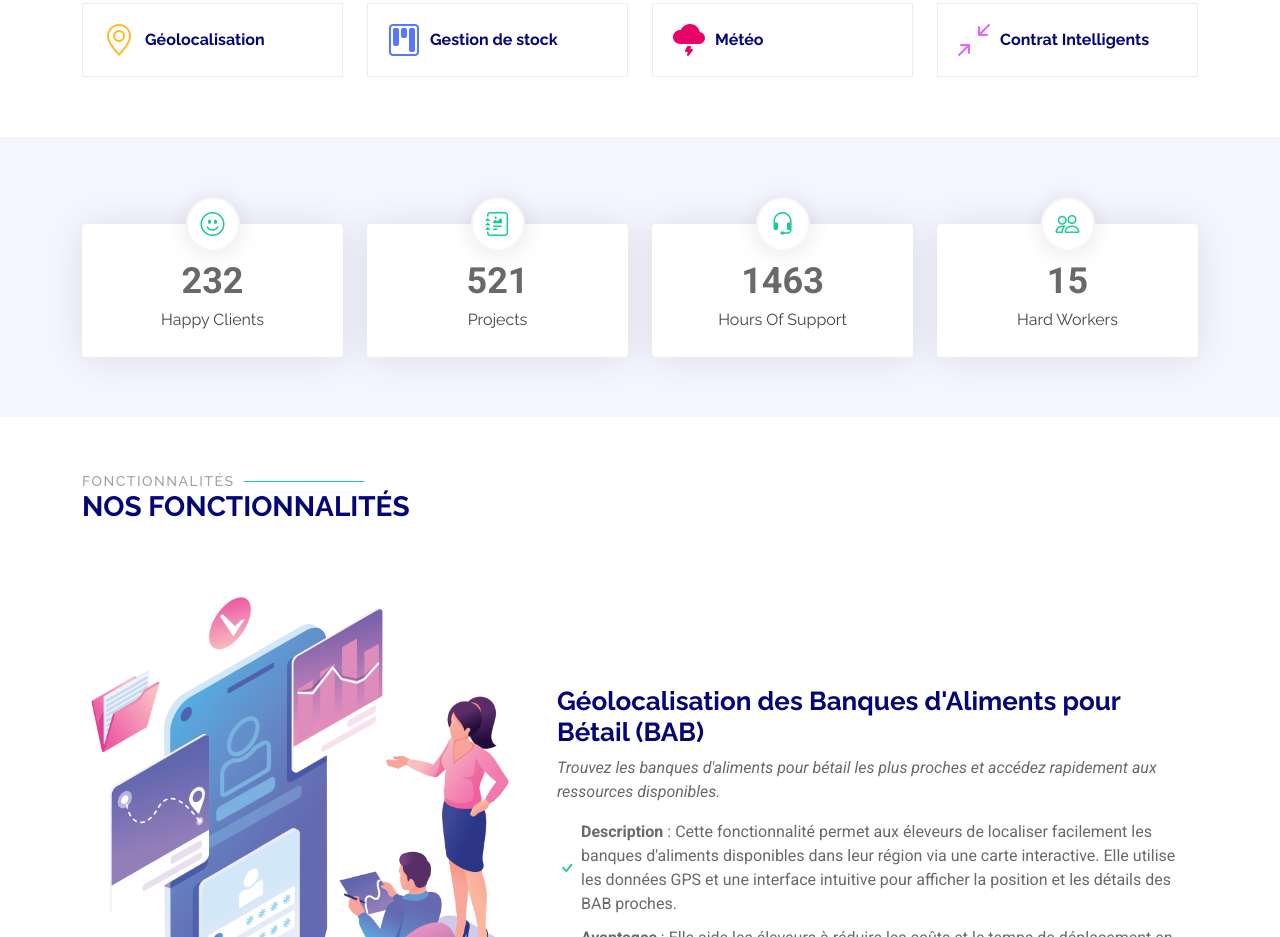
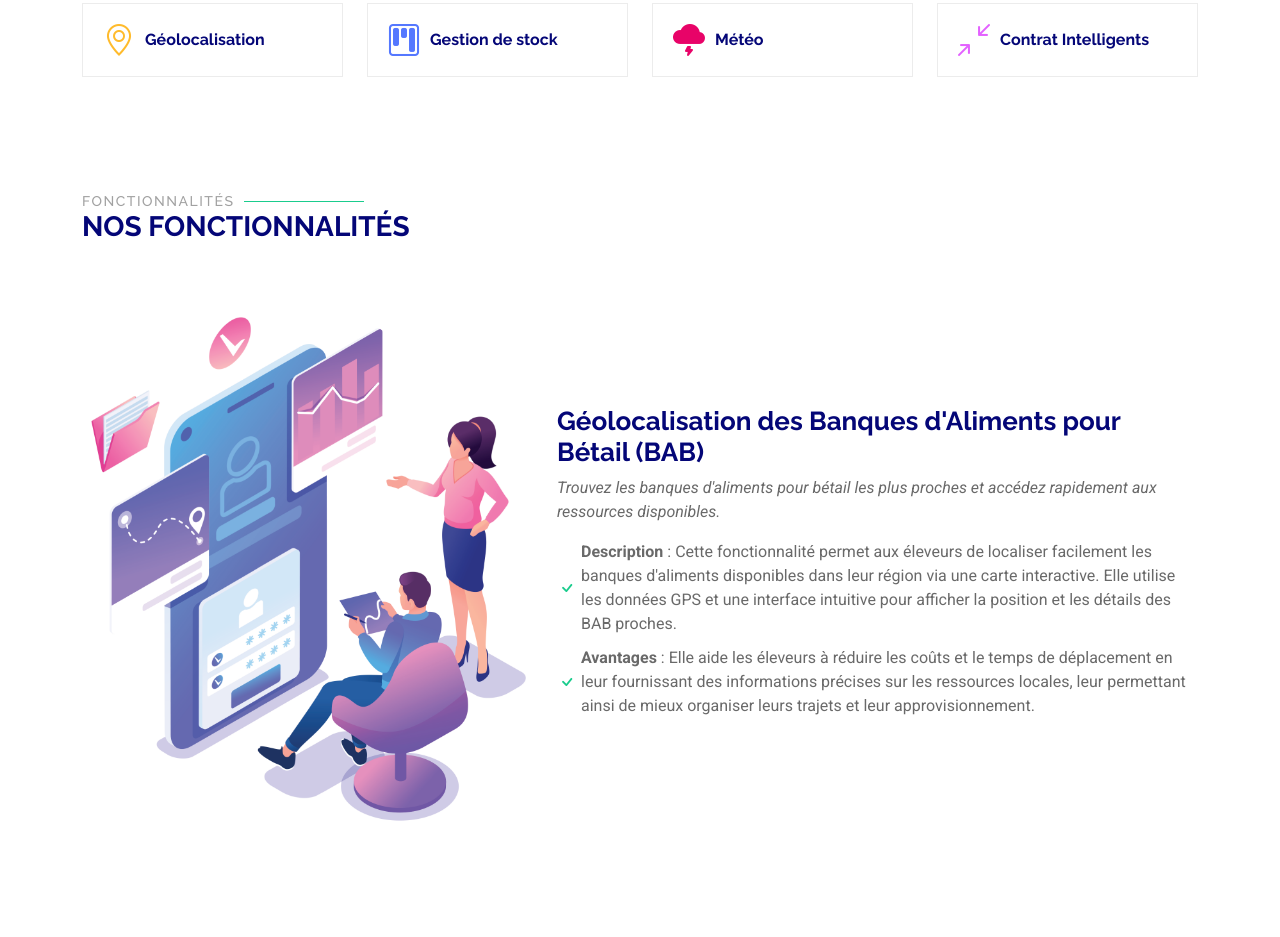
Before and after one commit to agnilondapakou/FeedHub, a plain HTML site: page index.html in a window 1280 px wide. Shown: the part 1686-2623 px from the top of the page. Drawn offline with Linux system fonts and the light colour scheme.

Commit message:
Refactor stats section in index.html

```diff
--- a/index.html
+++ b/index.html
@@ -226,7 +226,7 @@
     </section><!-- /Features Section -->
 
     <!-- Stats Section -->
-    <section id="stats" class="stats section light-background">
+    <!-- <section id="stats" class="stats section light-background">
 
       <div class="container" data-aos="fade-up" data-aos-delay="100">
 
@@ -239,7 +239,7 @@
                 class="purecounter"></span>
               <p>Happy Clients</p>
             </div>
-          </div><!-- End Stats Item -->
+          </div>
 
           <div class="col-lg-3 col-md-6 d-flex flex-column align-items-center">
             <i class="bi bi-journal-richtext"></i>
@@ -248,7 +248,7 @@
                 class="purecounter"></span>
               <p>Projects</p>
             </div>
-          </div><!-- End Stats Item -->
+          </div>
 
           <div class="col-lg-3 col-md-6 d-flex flex-column align-items-center">
             <i class="bi bi-headset"></i>
@@ -257,7 +257,7 @@
                 class="purecounter"></span>
               <p>Hours Of Support</p>
             </div>
-          </div><!-- End Stats Item -->
+          </div>
 
           <div class="col-lg-3 col-md-6 d-flex flex-column align-items-center">
             <i class="bi bi-people"></i>
@@ -266,13 +266,15 @@
                 class="purecounter"></span>
               <p>Hard Workers</p>
             </div>
-          </div><!-- End Stats Item -->
+          </div>
 
         </div>
 
       </div>
 
-    </section><!-- /Stats Section -->
+    </section> -->
+
+    <!-- /Stats Section -->
 
     <!-- Details Section -->
     <section id="features"  class="details section">
```
